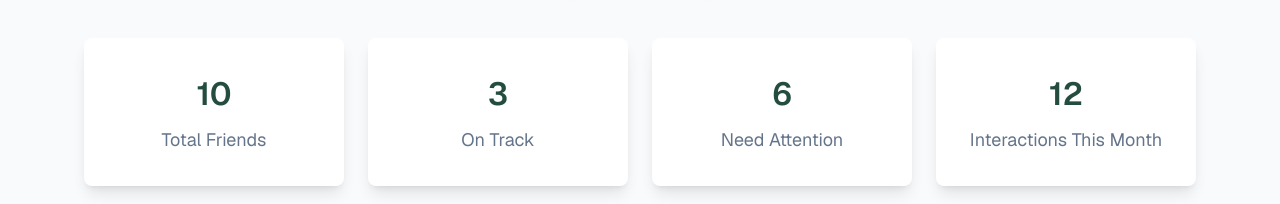
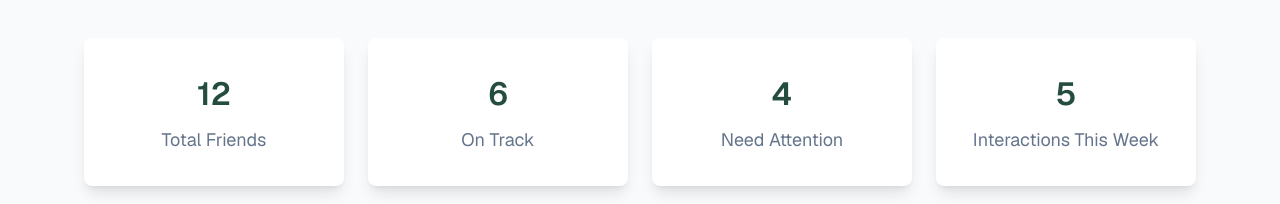
Before and after one commit to Abdul-Momin-Rahman/B13-A07-Keen-Keeper, a React (Vite) app: page / in a window 1280 px wide. Shown: the part 346-550 px from the top of the page. Built offline with nearby package versions, Linux system fonts and the light colour scheme.

Commit message:
Banner summary is made dynamic

```diff
--- a/src/components/Banner.jsx
+++ b/src/components/Banner.jsx
@@ -1,9 +1,32 @@
 import React from 'react';
 import { FaPlus } from 'react-icons/fa';
 import SummaryCard from '../UI/SummaryCard';
+import useFriendsData from '../hooks/useFriendsData';
+import { ClipLoader } from 'react-spinners';
 
 
 const Banner = () => {
+
+    const { friends, loading } = useFriendsData();
+
+    const total = friends.length;
+    let onTrack = 0;
+    let needAttention = 0;
+    let interactions = 0;
+
+    for(const obj of friends) {
+        if(obj.status === 'On-Track') {
+            onTrack += 1;
+        }
+        else if(obj.status === 'Overdue') {
+            needAttention += 1;
+        }
+
+        if(obj.days_since_contact <= 7) {
+            interactions += 1;
+        }
+    }
+
     return (
         <div className='bg-[#F8FAFC] pt-20 pb-10'>
             <div className=' pb-10 flex flex-col gap-8 text-center '>
@@ -21,10 +44,10 @@ const Banner = () => {
 
             <div className=' w-fit mx-auto'>
                 <div className='grid grid-cols-2 lg:grid-cols-4 gap-x-6 gap-y-3 items-stretch auto-rows-fr'>
-                    <SummaryCard paraText={"Total Friends"} headText={"10"}></SummaryCard>
-                    <SummaryCard paraText={"On Track"} headText={"3"}></SummaryCard>
-                    <SummaryCard paraText={"Need Attention"} headText={"6"}></SummaryCard>
-                    <SummaryCard paraText={"Interactions This Month"} headText={"12"}></SummaryCard>
+                    <SummaryCard paraText={"Total Friends"} headText={loading? <ClipLoader color="#244D3F" /> :total}></SummaryCard>
+                    <SummaryCard paraText={"On Track"} headText={loading? <ClipLoader color="#244D3F" /> :onTrack}></SummaryCard>
+                    <SummaryCard paraText={"Need Attention"} headText={loading? <ClipLoader color="#244D3F" /> :needAttention}></SummaryCard>
+                    <SummaryCard paraText={"Interactions This Week"} headText={loading? <ClipLoader color="#244D3F" /> :interactions}></SummaryCard>
                 </div>
 
                 <div className='mt-10 border text-[#E9E9E9]'></div>
--- a/src/components/YourFriend.jsx
+++ b/src/components/YourFriend.jsx
@@ -7,8 +7,9 @@ const YourFriend = () => {
 
     const { friends, loading } = useFriendsData();
 
-    if (loading) return <div className="min-h-[70vh] flex justify-center items-center">
+    if (loading) return <div className="h-[50vh] flex justify-center items-center gap-20 bg-[#F8FAFC]">
         <DotLoader color="#244D3F" />
+        <span className="text-2xl font-semibold text-[#244D3F]">Loading Please Wait....</span>
     </div>
 
 
```
